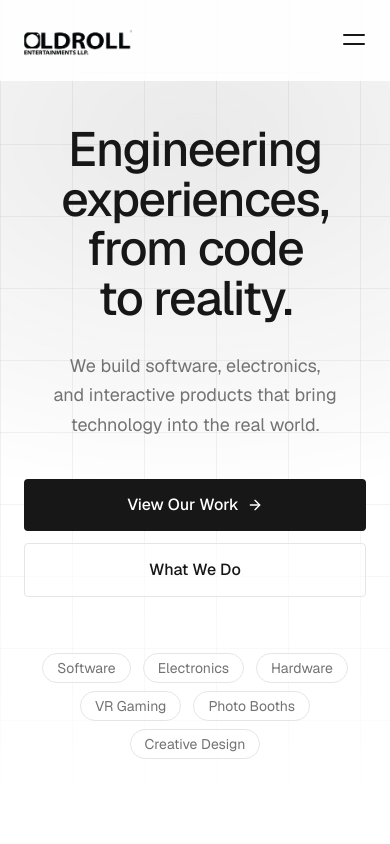
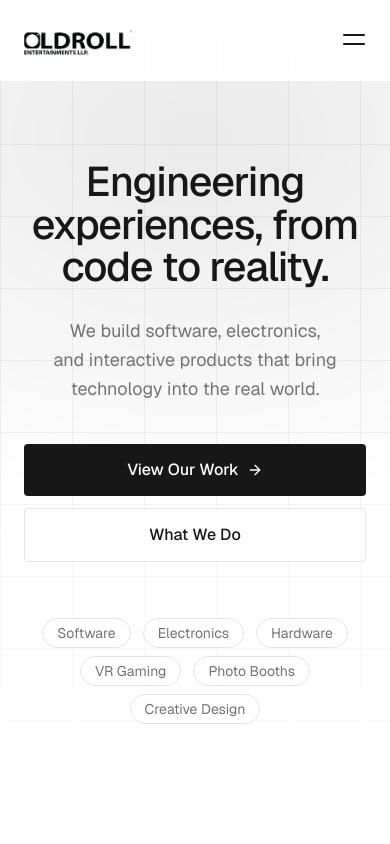
Before and after one commit to MadeWorkSpot/Oldroll, a Next.js app: page / in a window 390 px wide. Shown: the top 844 px of the page. Built offline with nearby package versions, Linux system fonts and the light colour scheme.

Commit message:
changed mail

```diff
--- a/app/components/HeroSection.tsx
+++ b/app/components/HeroSection.tsx
@@ -24,7 +24,7 @@ export default function HeroSection() {
       <div className="relative w-full max-w-4xl text-center">
 
         <h1
-          className="animate-rise-in mt-6 text-5xl sm:text-6xl md:text-8xl font-medium tracking-tight leading-[1.03] text-neutral-900 text-balance"
+          className="animate-rise-in mt-6 text-[clamp(2.25rem,1rem+6.5vw,6rem)] font-medium tracking-tight leading-[1.03] text-neutral-900 text-balance"
           style={{ animationDelay: "140ms" }}
         >
           Engineering experiences, from code to reality.
```
